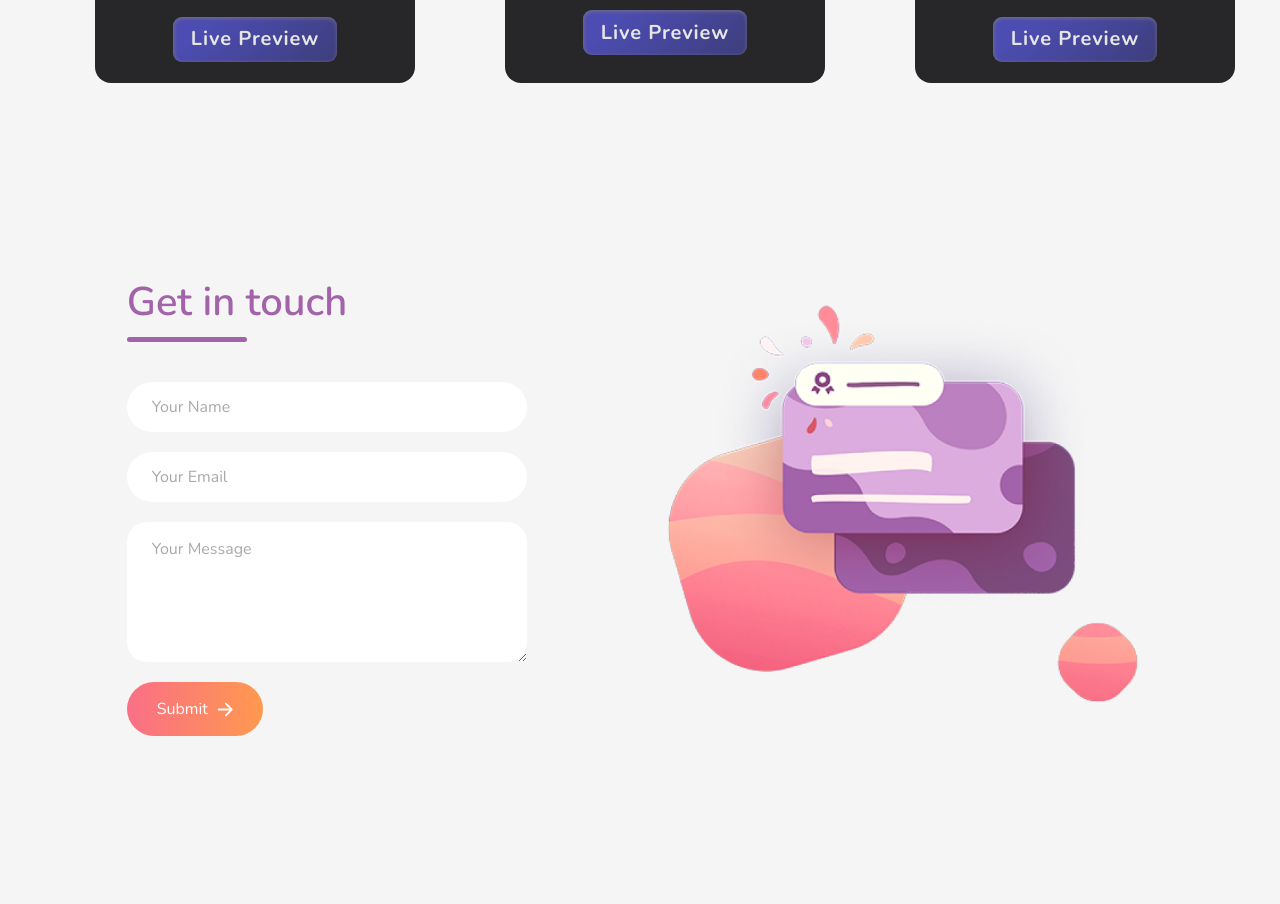
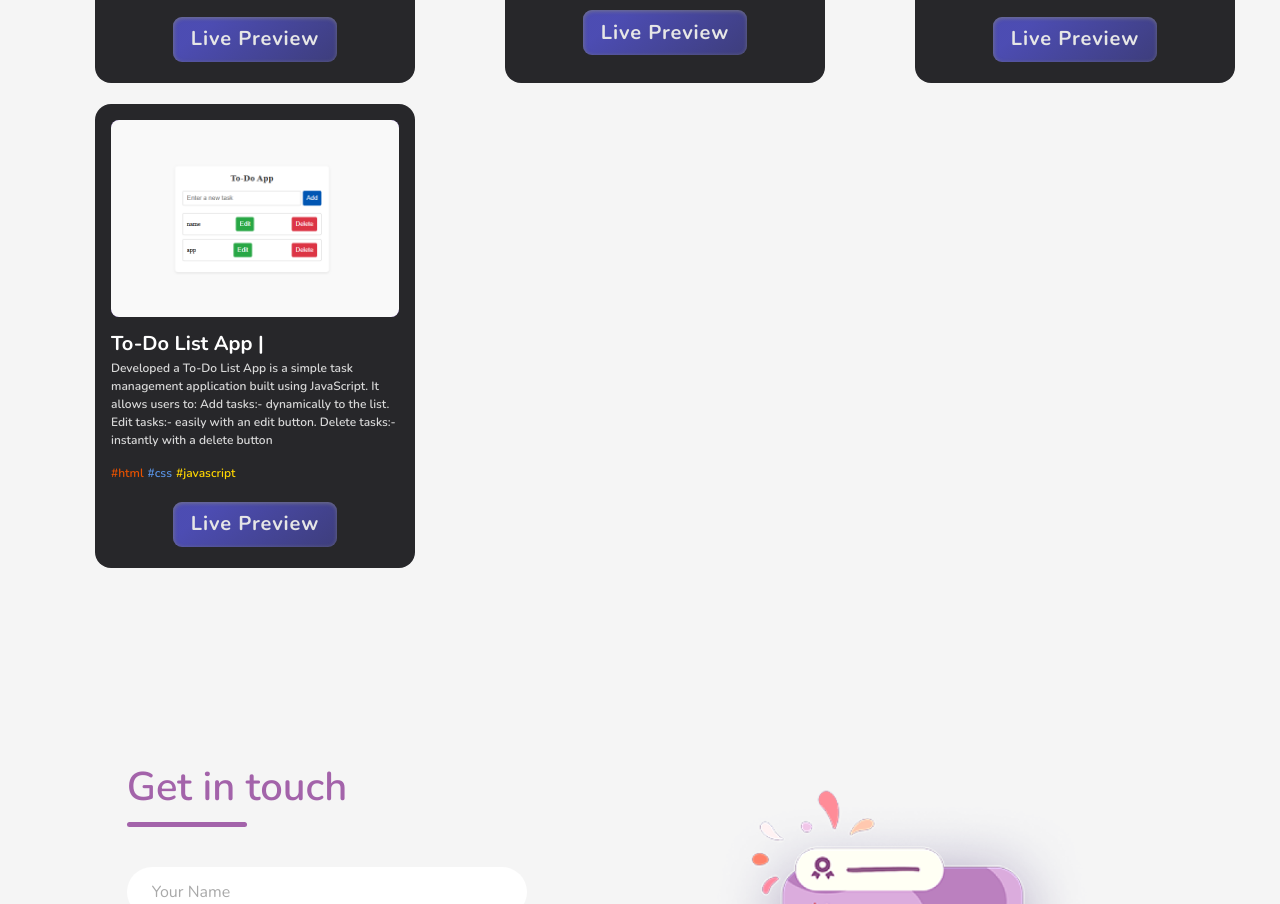
Before and after one commit to Deepak2004Bisht/Portfolio, a website: page index.html in a window 1280 px wide. Shown: the part 2898-3802 px from the top of the page. Drawn offline with nearby package versions, Linux system fonts and the light colour scheme; animation ran at ten frames a second.

Commit message:
Update index.html

```diff
--- a/index.html
+++ b/index.html
@@ -304,6 +304,37 @@
               </div>
             </div>
           </div>
+
+          <div class="cards">
+            <div class="image_container">
+              <img src="image/13.png" alt="" style="width: 510px">
+            </div>
+
+            <div class="title">
+              <h1>To-Do List App |</h1>
+
+              <div class="size">
+                <span> Developed a To-Do List App is a simple task management application built using JavaScript. It allows users to:
+                  Add tasks:- dynamically to the list.
+                  Edit tasks:- easily with an edit button.
+                  Delete tasks:- instantly with a delete button</span>
+
+                <ul class="list-size">
+                  <li class="item-list" style="color: #e65100">#html</li>
+                  <li class="item-list" style= "color: #5993E5">#css</li>
+                  <li class="item-list" style="color: #FFD600">#javascript</li>
+                </ul>
+              </div>
+
+              <div class="carts-button">
+                <a href="https://todoappusing-js.netlify.app/" target="_blank">
+                  <button class="cart-button">
+                    <span>Live Preview</span>
+                  </button>
+                </a>
+              </div>
+            </div>
+          </div>
         </div>
       </div>
 
```
